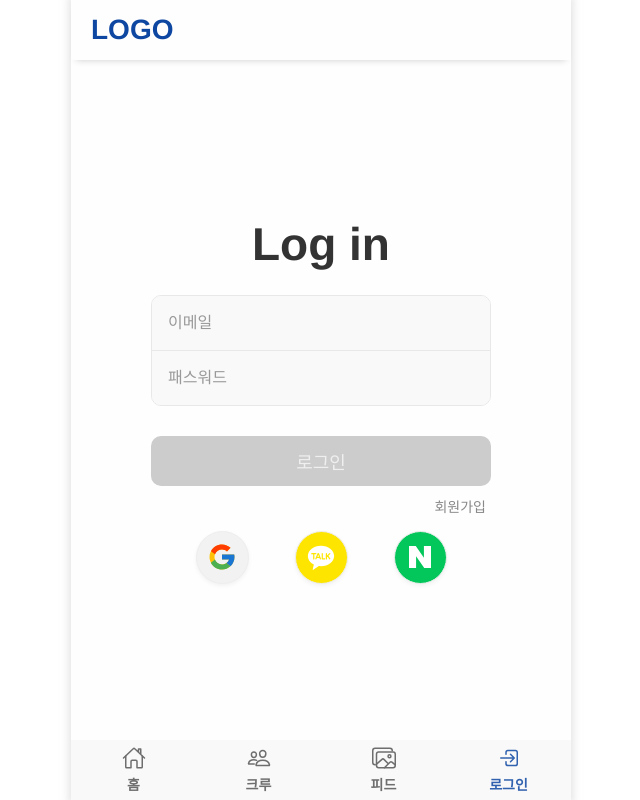
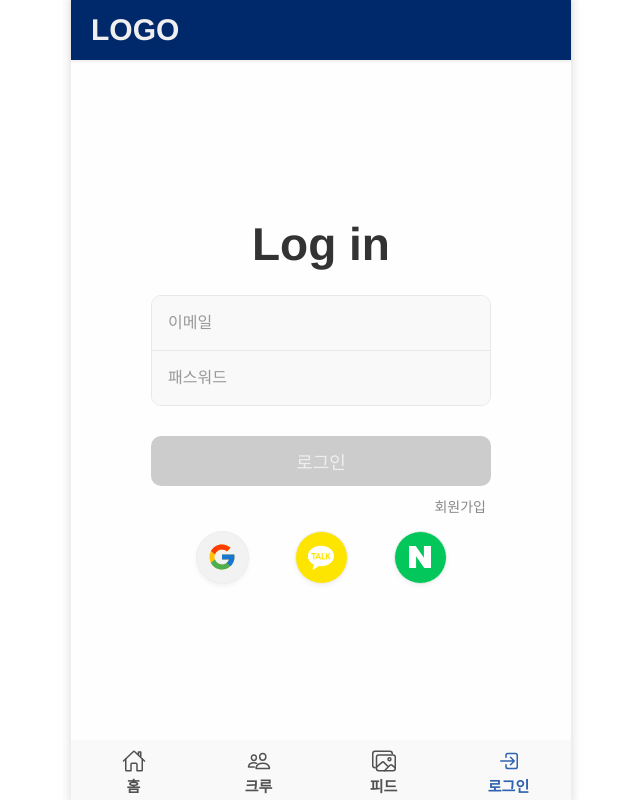
Before and after one commit to Zone2Maker/RunnersHigh-front, a React (Vite) app: page /login in a window 1280 px wide. Shown: the whole page, without its empty margins (319-959 px from the left). Built offline with nearby package versions, Linux system fonts and the light colour scheme; no server answers; a web font is replaced by a local one.

Commit message:
style: 홈, 헤더, 하단 내비게이션 스타일 수정

```diff
--- a/src/components/layout/BottomNavBar/styles.js
+++ b/src/components/layout/BottomNavBar/styles.js
@@ -9,7 +9,6 @@ export const navContainer = css`
   right: 0;
   flex-shrink: 0;
 
-  /* 모바일 화면 너비*/
   width: 500px;
   margin: 0 auto;
 
@@ -18,7 +17,6 @@ export const navContainer = css`
   opacity: 0.85;
   border: none;
 
-  /* 아이콘 4개 배치*/
   display: flex;
   justify-content: space-around;
   align-items: center;
@@ -29,30 +27,42 @@ export const navItem = css`
   display: flex;
   flex-direction: column;
   align-items: center;
-  gap: 4px; /* 아이콘과 텍스트 사이 간격 */
+  justify-content: center;
+  gap: 2px; /* 아이콘과 텍스트 사이 간격 */
+  transform: translateY(2px);
 
-  color: #555;
-  font-size: 14px;
-  font-weight: bold;
+  font-size: 15px;
+  font-weight: 600;
   cursor: pointer;
-  transition: background-color 0.2 ease;
+  transition: all 0.2 ease;
 
-  /* 마우스를 올렸을 때 색상 변경 */
   &:hover {
-    /* background-color: #888; */
-    color: #0d47a1; /* 헤더 파란색 동일 */
+    color: #0d47a1;
+    font-weight: 800;
   }
 `;
 
 // 활성화된 탭에만 추가될 스타일
 export const activeNavItem = css`
   color: #0d47a1; /* 활성화 상태 색상 */
-  font-weight: bold;
+  font-weight: 800;
+`;
+
+export const profileBox = css`
+  width: 100%;
+  height: 100;
+  display: flex;
+  flex-direction: column;
+  align-items: center;
+  justify-content: center;
+  gap: 1px;
 `;
 
 export const profileImg = css`
-  width: 26px;
+  width: 28px;
   border-radius: 50%;
   aspect-ratio: 1;
   object-fit: cover;
+  box-shadow: rgba(0, 0, 0, 0.1);
+  box-sizing: border-box;
 `;
--- a/src/components/layout/Header/styles.js
+++ b/src/components/layout/Header/styles.js
@@ -8,19 +8,19 @@ export const container = css`
   width: 100%;
   height: 60px;
   padding: 0 20px;
-  background-color: #fefefe;
+  background-color: #00296b;
   z-index: 10;
 
-  box-shadow: 0px 5px 7px -5px rgba(0, 0, 0, 0.2);
+  box-shadow: 0px 2px 4px rgba(0, 0, 0, 0.05), 0px 1px 2px rgba(0, 0, 0, 0.04);
 
   & > span {
     padding: 0;
     margin: 0;
     text-align: left;
     line-height: 60px;
-    font-size: 28px;
+    font-size: 30px;
     font-weight: 800;
-    color: #0d47a1;
+    color: #efefef;
     cursor: pointer;
   }
 `;
--- a/src/pages/Home/Banner/Banner.jsx
+++ b/src/pages/Home/Banner/Banner.jsx
@@ -7,7 +7,7 @@ function Banner() {
       <img src="https://firebasestorage.googleapis.com/v0/b/runnershigh-c00a7.firebasestorage.app/o/banner-img%2F2474663.jpg?alt=media&token=497d3ef0-4a70-4bf1-a230-8928206ed548" />
 
       <div css={s.comment}>
-        지금 바로 크루들과
+        크루원들과
         <br />
         함께 달려보세요!
       </div>
--- a/src/pages/Home/Banner/styles.js
+++ b/src/pages/Home/Banner/styles.js
@@ -3,8 +3,9 @@ import { css } from "@emotion/react";
 export const container = css`
   width: 100%;
   height: 230px;
-  background-color: antiquewhite;
+  background-color: #fefefe;
   position: relative;
+  box-shadow: 0px 3px 3px rgba(0, 0, 0, 0.09), 0px 1px 3px rgba(0, 0, 0, 0.07);
 
   & > img {
     width: 100%;
@@ -18,7 +19,6 @@ export const comment = css`
   bottom: 12px;
   left: 12px;
 
-  font-size: 24px;
-  font-weight: 600;
-  color: #333;
+  font-size: 28px;
+  font-weight: 700;
 `;
--- a/src/pages/Home/Home.jsx
+++ b/src/pages/Home/Home.jsx
@@ -8,10 +8,10 @@ import WeeklyTopFeed from "./WeeklyTopFeed/WeeklyTopFeed";
 function Home() {
   return (
     <div css={s.container}>
+      <Banner />
       <Weather />
       <WeeklyTopFeed />
       <WeeklyTopCrew />
-      <Banner />
     </div>
   );
 }
--- a/src/pages/Home/Weather/Weather.jsx
+++ b/src/pages/Home/Weather/Weather.jsx
@@ -82,7 +82,7 @@ function Weather() {
       );
     }
 
-    if (weatherData?.main.feels_like >= 30) {
+    if (weatherData?.main.feels_like >= 32) {
       return (
         <>
           폭염 수준이에요! 🥵
--- a/src/pages/Home/Weather/styles.js
+++ b/src/pages/Home/Weather/styles.js
@@ -2,54 +2,58 @@ import { css } from "@emotion/react";
 
 export const container = css`
   height: 180px;
-  padding: 10px 40px;
-  margin: 0 20px;
+  padding: 10px 30px;
+  margin: 0 10px;
   border-radius: 35px;
-  border: 1px solid #e6e6e6ff;
-  background-color: #f5f5f5;
+  background-color: #fefefe;
   box-sizing: border-box;
-  color: #333;
-  box-shadow: 0px 0px 2px 2px rgba(209, 209, 209, 0.25);
+  box-shadow: 0px 3px 5px rgba(0, 0, 0, 0.09),
+    /* Y축(3px), 흐림(5px)으로 중간값 설정 */ 0px 1px 3px rgba(0, 0, 0, 0.07); /* 디테일 그림자는 은은하게 유지 */
   display: flex;
   flex-direction: column;
-  gap: 5px;
+  align-items: flex-start;
+  justify-content: center;
 `;
 
 export const dateContainer = css`
   display: flex;
   align-items: baseline; /* 텍스트 베이스라인 정렬 */
-  gap: 10px;
+  gap: 8px;
   padding: 0 10px;
 
   & > span:nth-of-type(1) {
-    font-size: 16px;
-    font-weight: 400;
+    font-size: 18px;
+    font-weight: 600;
   }
   & > span:nth-of-type(2) {
-    font-size: 24px;
-    font-weight: 500;
+    font-size: 22px;
+    font-weight: 700;
+    color: #00296b;
   }
   & > span:nth-of-type(3) {
-    font-size: 14px;
+    font-size: 15px;
+    font-weight: 600;
   }
 `;
 
 export const weatherContainer = css`
+  width: 100%;
   flex-grow: 1;
   display: flex;
-  justify-content: flex-start;
   align-items: center;
-  gap: 15px;
+  gap: 25px;
 `;
 
 export const weatherIcon = css`
-  width: 110px;
-  height: 110px;
+  width: 120px;
+  height: 120px;
   display: flex;
   justify-content: center;
   align-items: center;
   background-color: #d3d3d3ff;
   border-radius: 35px;
+  box-shadow: 0px 2px 5px rgba(0, 0, 0, 0.08),
+    /* 아래로 은은하게 퍼지는 그림자 */ 0px 1px 2px rgba(0, 0, 0, 0.05); /* 더 가깝게, 살짝 더 연한 그림자 */
 
   & > img {
     width: 100%;
@@ -65,23 +69,24 @@ export const weatherDetails = css`
 
   & > div {
     display: flex;
+    color: #535455ff;
+    font-weight: 700;
   }
 `;
 
 export const weatherTop = css`
-  display: flex;
-  align-items: flex-start;
-  gap: 10px;
+  gap: 12px;
 
   & > div:nth-of-type(1) {
     & > span:nth-of-type(1) {
-      font-size: 32px;
-      font-weight: 400;
+      font-size: 33px;
+      font-weight: 600;
+      color: #00296b;
     }
 
     & > span:nth-of-type(2) {
-      font-size: 18px;
-      font-weight: 500;
+      font-size: 19px;
+      font-weight: 600;
     }
   }
 
@@ -95,6 +100,7 @@ export const weatherTop = css`
 
 export const comment = css`
   font-size: 18px;
-  font-weight: 500;
+  font-weight: 600;
   margin: 0;
+  color: #ffa500;
 `;
--- a/src/pages/Home/WeeklyTopCrew/styles.js
+++ b/src/pages/Home/WeeklyTopCrew/styles.js
@@ -1,21 +1,21 @@
 import { css } from "@emotion/react";
 
 export const container = css`
-  margin: 0 20px;
-  padding: 25px 20px 20px;
+  margin: 0 10px;
+  padding: 20px 20px 20px;
   box-sizing: border-box;
-  background-color: whitesmoke;
+  background-color: #fefefe;
   border-radius: 35px;
-  box-shadow: 0px 0px 2px 2px hsla(0, 0%, 82%, 0.25);
+  box-shadow: 0px 3px 5px rgba(0, 0, 0, 0.09), 0px 1px 3px rgba(0, 0, 0, 0.07);
   overflow: hidden;
   display: flex;
   flex-direction: column;
   gap: 6px;
-  color: #333;
 `;
 
 export const titleContainer = css`
   width: 100%;
+  height: 60px;
   padding: 0 15px;
   box-sizing: border-box;
   margin-bottom: 3px;
@@ -24,28 +24,29 @@ export const titleContainer = css`
   align-items: baseline;
 
   & > div:nth-of-type(2) {
-    font-size: 14px;
-    font-weight: 500;
+    font-size: 15px;
+    font-weight: 600;
     cursor: pointer;
-    transition: all 0.2s ease;
+    color: #f57c00;
+    transition: all 0.2s ease-in-out;
 
     &:hover {
-      font-weight: 700;
+      transform: scale(1.01);
     }
   }
 `;
 
 export const title = css`
   flex-grow: 1;
-  font-size: 24px;
+  gap: 10px;
   display: flex;
-  gap: 10px;
   align-items: center;
-  font-size: 16px;
-  font-weight: 500;
+  font-size: 18px;
+  font-weight: 600;
 
   & > svg {
-    font-size: 55px;
+    font-size: 60px;
+    stroke-width: 0.5px;
     color: #0d47a1 !important;
   }
 
@@ -56,12 +57,12 @@ export const title = css`
 `;
 
 export const crewList = css`
-  background-color: #fefefe;
+  background-color: #f2f7ffff;
   border-radius: 35px;
-  height: 220px;
+  height: 210px;
   list-style: none;
   margin: 0;
-  padding: 20px;
+  padding: 12px 15px;
   box-sizing: border-box;
 
   display: flex;
@@ -80,10 +81,8 @@ export const crewItem = (rank) => css`
   justify-content: space-between;
   align-items: center;
   padding: 15px 0; // 아이템 위아래로 여백을 줘서 공간 확보
-  border-bottom: 1px solid #f0f0f0; // 얇은 구분선 추가
-  font-weight: 500;
-  color: #333;
-
+  border-bottom: 2px solid #e7e7e7ff; // 얇은 구분선 추가
+  font-weight: 600;
   font-size: ${rank === 0
     ? "25px"
     : rank === 1
@@ -102,18 +101,26 @@ export const rank = (rank) => css`
   padding: 0;
   margin: 0;
   width: 30px;
-  font-weight: 600;
   text-align: center;
 
   & > svg {
+    font-size: ${rank === 0
+      ? "27px"
+      : rank === 1
+      ? "25px"
+      : rank === 2
+      ? "23px"
+      : "19px"};
+
     color: ${rank === 0
       ? "#FFD700"
       : rank === 1
-      ? "#C0C0C0"
+      ? "#CED4DA"
       : rank === 2
-      ? "#CD7F32"
+      ? "#E97451"
       : "#333"};
     transform: translateY(3px);
+    stroke-width: 1px;
   }
 `;
 
@@ -127,15 +134,16 @@ export const like = css`
   padding: 0;
   margin: 0;
   font-size: 14px;
+  font-weight: 500;
   display: flex;
   justify-content: flex-end;
   align-items: center;
   gap: 5px;
-  background-color: #f0f0f0;
+  background-color: #e7e7e7ff;
   border-radius: 20px;
   padding: 4px 8px;
 
   & > svg {
-    color: #f03131ff;
+    color: #ff4500;
   }
 `;
--- a/src/pages/Home/WeeklyTopFeed/styles.js
+++ b/src/pages/Home/WeeklyTopFeed/styles.js
@@ -1,66 +1,65 @@
 import { css } from "@emotion/react";
 
 export const container = css`
-  margin: 0 20px;
-  background-color: #fafafaff;
+  margin: 0 10px;
+  background-color: #fefefe;
   border-radius: 35px;
-  box-shadow: 0px 0px 2px 2px rgba(209, 209, 209, 0.25);
+  box-shadow: 0px 3px 5px rgba(0, 0, 0, 0.09), 0px 1px 3px rgba(0, 0, 0, 0.07);
   overflow: hidden;
 `;
 
+// 전체 헤더 컨테이너
 export const titleContainer = css`
-  width: 100%;
-  padding: 20px 30px 10px;
-  margin-bottom: 3px;
   display: flex;
   justify-content: space-between;
   align-items: baseline;
-  background-color: #d7d7d7;
+  padding: 20px 15px 5px 20px;
+  background-color: #fefefe;
+`;
 
-  & > div:nth-of-type(2) {
-    font-size: 14px;
-    font-weight: 500;
-    cursor: pointer;
-    & > div:nth-of-type(2) {
-      font-size: 14px;
-      font-weight: 500;
-      cursor: pointer;
-      transition: all 0.3s ease-in-out;
+export const titleGroup = css`
+  display: flex;
+  align-items: center;
+  justify-content: flex-start;
+  gap: 10px;
+`;
 
-      &:hover {
-        font-weight: 700;
-      }
-    }
+export const icon = css`
+  font-size: 55px;
+  stroke-width: 1.8px;
+  color: #0d47a1;
+`;
 
-    &:hover {
-      font-weight: 700;
-    }
+// 부제 (예: 9월 3주차)
+export const subtitle = css`
+  font-size: 18px;
+  font-weight: 600;
+  margin-left: 2px;
+`;
+
+// 메인 제목 (인기 피드)
+export const title = css`
+  font-size: 30px;
+  font-weight: 700;
+  margin: 0;
+  display: flex;
+  align-items: center;
+  gap: 6px;
+
+  & > svg {
+    color: #ff4500;
   }
 `;
 
-export const title = css`
-  flex-grow: 1;
-  font-size: 24px;
-  display: flex;
-  gap: 10px;
-  align-items: center;
-  font-size: 16px;
+export const moreBtn = css`
+  font-size: 15px;
+  font-weight: 600;
+  cursor: pointer;
+  color: #f57c00;
+  transition: all 0.2s ease-in-out;
 
-  & > svg {
-    font-size: 50px;
-    color: #0d47a1;
-    transform: translateY(4px);
-  }
-
-  & span {
-    font-size: 28px;
-    font-weight: 700;
-
-    & > svg {
-      font-size: 24px;
-      color: #e43636;
-      transform: translateY(3px);
-    }
+  &:hover {
+    transform: scale(1.01);
   }
 `;
 
@@ -68,13 +67,12 @@ export const feedContainer = css`
   width: 100%;
   display: grid;
   grid-template-columns: repeat(4, 1fr);
-  gap: 3px;
+  gap: 2px;
 `;
 
 export const feed = css`
   aspect-ratio: 1;
-  /* background-color: #fafafaff; */
-  background-color: whitesmoke;
+  background-color: #f0f0f0;
 
   & > img {
     display: block;
--- a/src/pages/Home/styles.js
+++ b/src/pages/Home/styles.js
@@ -2,10 +2,11 @@ import { css } from "@emotion/react";
 
 export const container = css`
   width: 100%;
-  padding-top: 25px;
+  padding-top: 15px;
   padding-bottom: 75px;
   box-sizing: border-box;
   display: flex;
   flex-direction: column;
-  gap: 25px;
+  gap: 18px;
+  background-color: #f7f9faff;
 `;
```
Also changed, not shown: src/components/layout/BottomNavBar/BottomNavBar.jsx (+5 -6 lines), src/pages/Home/WeeklyTopFeed/WeeklyTopFeed.jsx (+8 -9 lines).
